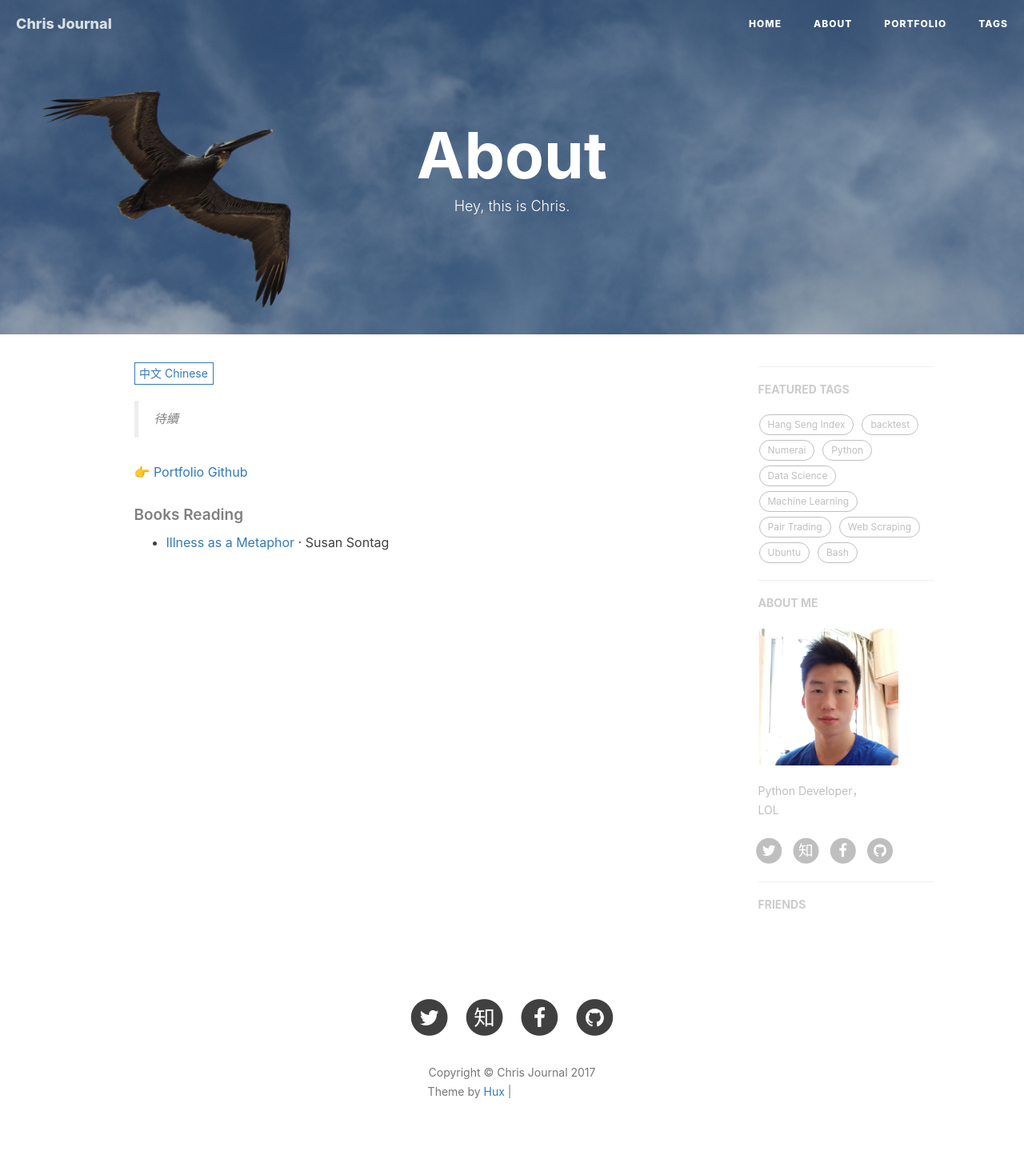
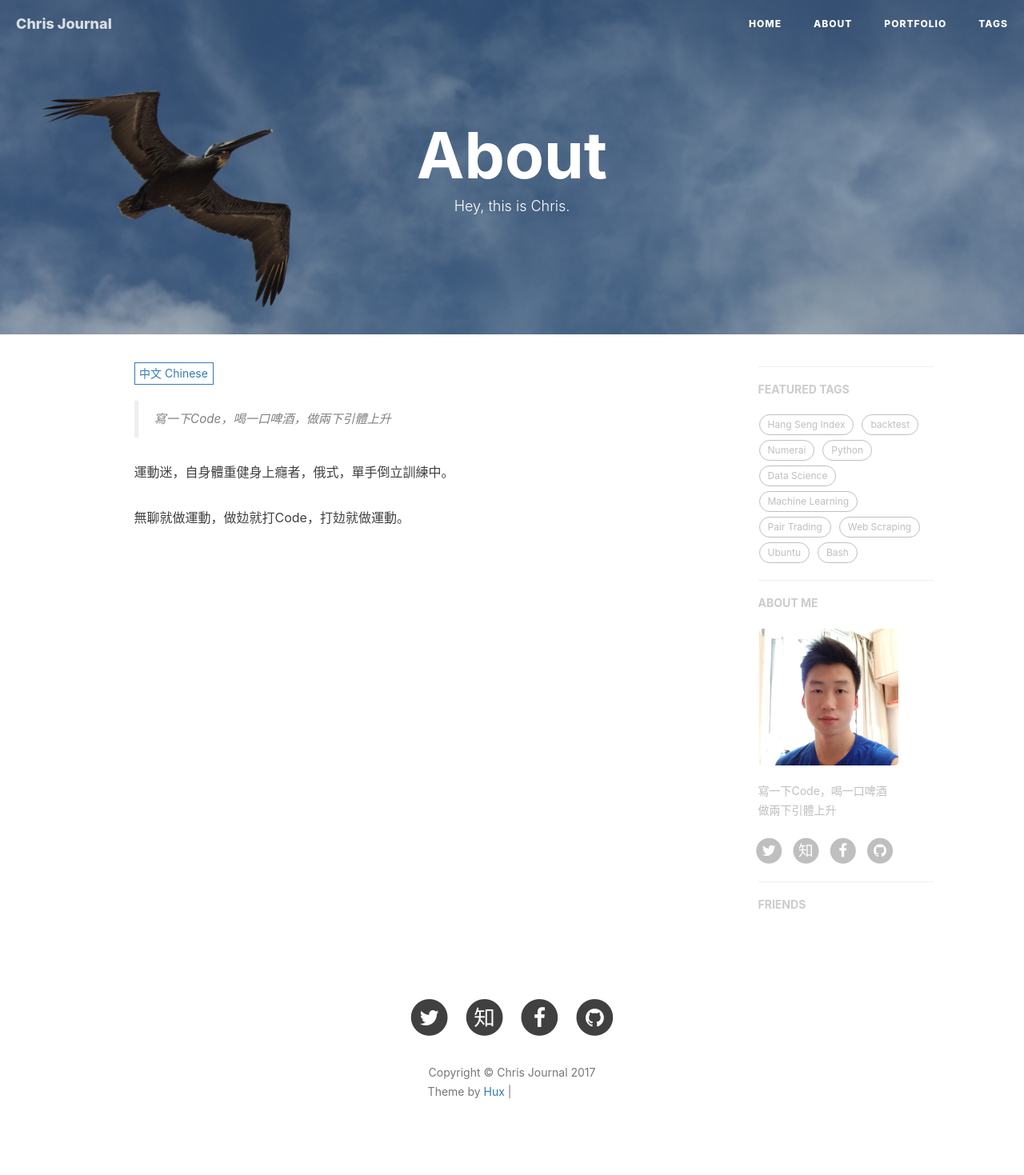
Before and after one commit to chrisckwong821/123, a Jekyll site: the page built from about.html, in a window 1280 px wide. Shown: the whole page at 80% size. Built offline with Jekyll 4.4.1, drawn with Linux system fonts in a browser that asks for light colours; nearby versions of some CDN libraries; comment, search, counter and statistics services are not loaded; grey boxes are pictures that could not be loaded.

Commit message:
update about

```diff
--- a/_config.yml
+++ b/_config.yml
@@ -66,7 +66,7 @@ netease_comment: false
 
 # Sidebar settings
 sidebar: true                           # whether or not using Sidebar.
-sidebar-about-description: "Python Developer，<br>LOL"
+sidebar-about-description: "寫一下Code，喝一口啤酒<br>做兩下引體上升"
 sidebar-avatar: /img/Profile.png      # use absolute URL, seeing it's used in both `/` and `/about/`
 
 
--- a/_includes/about/zh.md
+++ b/_includes/about/zh.md
@@ -1,12 +1,6 @@
-> 待續
+> 寫一下Code，喝一口啤酒，做兩下引體上升
 >
 
-👉 [Portfolio](/portfolio)
-   [Github](http://github.com/chrisckwong821)
+運動迷，自身體重健身上癮者，俄式，單手倒立訓練中。
 
-
-##### Books Reading
-
-- [Illness as a Metaphor][1] · Susan Sontag
-
-[1]: https://www.goodreads.com/book/show/119688.Illness_as_Metaphor
+無聊就做運動，做攰就打Code，打攰就做運動。
```
Also changed, not shown: _includes/about/en.md (+15 -2 lines).
